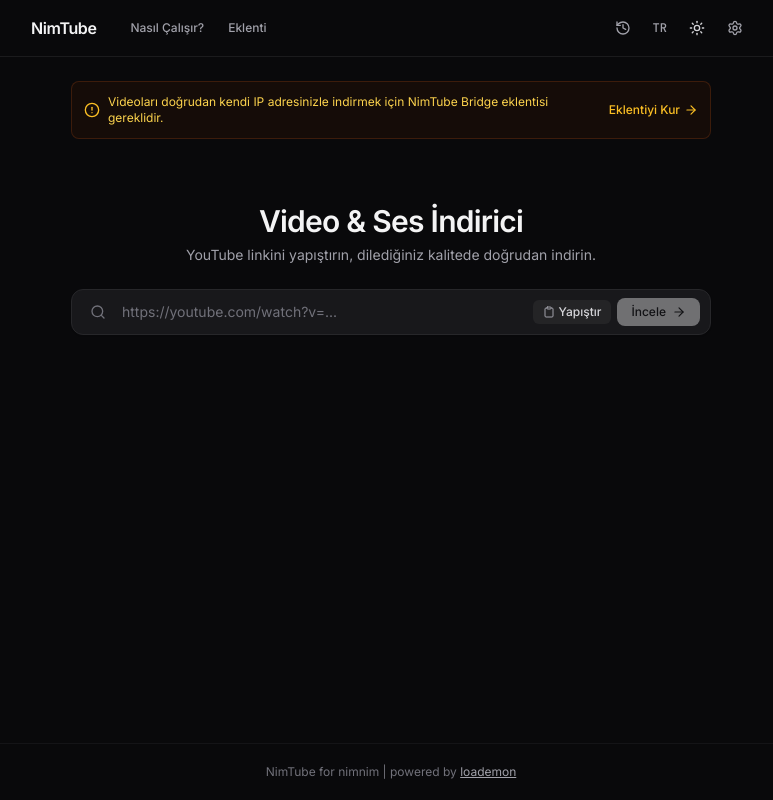
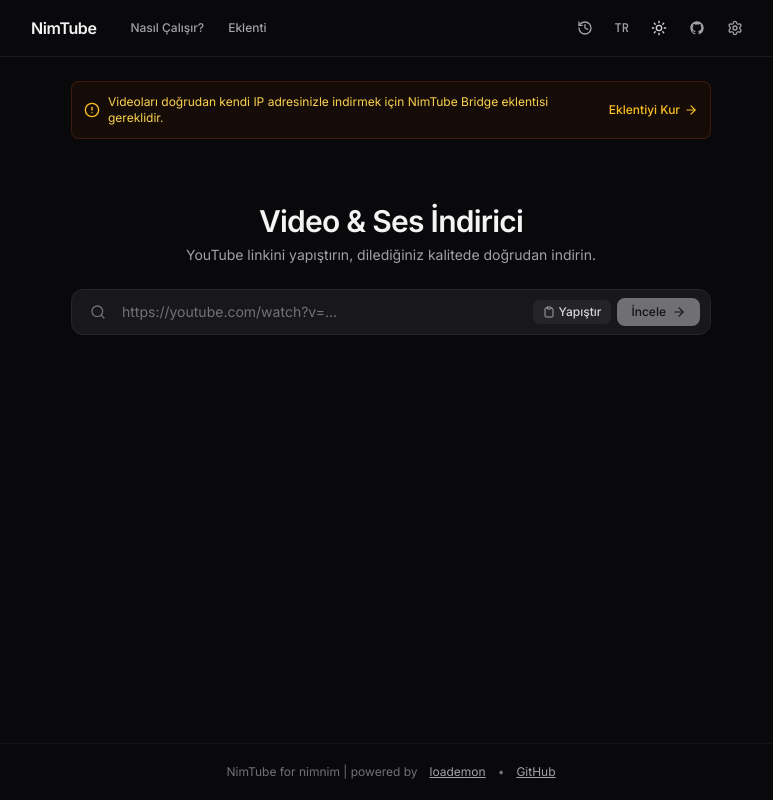
Before and after one commit to loademon/NimTube, a React (Vite) app: page / in a window 1280 px wide. Shown: the whole page, without its empty margins (249-1022 px from the left). Built offline with nearby package versions, Linux system fonts and the light colour scheme.

Commit message:
feat: add GitHub link to header and footer, fix light mode styling across all components

```diff
--- a/index.html
+++ b/index.html
@@ -10,7 +10,7 @@
     <link rel="preconnect" href="https://fonts.gstatic.com" crossorigin>
     <link href="https://fonts.googleapis.com/css2?family=Inter:wght@300;400;500;600;700;800&family=JetBrains+Mono:wght@400;500;600&display=swap" rel="stylesheet">
   </head>
-  <body class="bg-[#0a0a0f] text-slate-100 min-h-screen font-sans antialiased selection:bg-brand-500 selection:text-white">
+  <body class="min-h-screen font-sans antialiased selection:bg-brand-500 selection:text-white">
     <div id="root"></div>
     <script type="module" src="/src/main.tsx"></script>
   </body>
--- a/src/App.tsx
+++ b/src/App.tsx
@@ -333,7 +333,7 @@
       />
 
       {/* Footer */}
-      <footer className="w-full py-5 text-center text-xs text-zinc-500 font-normal border-t border-zinc-800/40 light:border-zinc-200">
+      <footer className="w-full py-5 text-center text-xs text-zinc-500 font-normal border-t border-zinc-800/40 light:border-zinc-200 flex items-center justify-center gap-3">
         <span>NimTube for nimnim | powered by </span>
         <a
           href="https://who.loademon.com.tr/"
@@ -343,6 +343,15 @@
         >
           loademon
         </a>
+        <span>•</span>
+        <a
+          href="https://github.com/loademon/NimTube"
+          target="_blank"
+          rel="noreferrer"
+          className="text-zinc-400 light:text-zinc-600 hover:text-zinc-200 light:hover:text-zinc-900 underline transition-colors"
+        >
+          GitHub
+        </a>
       </footer>
     </div>
   );
--- a/src/components/Header.tsx
+++ b/src/components/Header.tsx
@@ -102,6 +102,19 @@
             )}
           </button>
 
+          {/* GitHub Repository */}
+          <a
+            href="https://github.com/loademon/NimTube"
+            target="_blank"
+            rel="noopener noreferrer"
+            className="p-2 rounded-md text-zinc-400 hover:text-zinc-100 light:hover:text-zinc-900 hover:bg-zinc-800/50 light:hover:bg-zinc-100 transition-colors"
+            title="GitHub Repository"
+          >
+            <svg className="w-4 h-4" viewBox="0 0 24 24" fill="currentColor">
+              <path fillRule="evenodd" clipRule="evenodd" d="M12 2C6.477 2 2 6.484 2 12.017c0 4.425 2.865 8.18 6.839 9.504.5.092.682-.217.682-.483 0-.237-.008-.868-.013-1.703-2.782.605-3.369-1.343-3.369-1.343-.454-1.158-1.11-1.466-1.11-1.466-.908-.62.069-.608.069-.608 1.003.07 1.53 1.032 1.53 1.032.892 1.53 2.341 1.088 2.91.832.092-.647.35-1.088.636-1.338-2.22-.253-4.555-1.113-4.555-4.951 0-1.093.39-1.988 1.029-2.688-.103-.253-.446-1.272.098-2.65 0 0 .84-.27 2.75 1.026A9.564 9.564 0 0112 6.844c.85.004 1.705.115 2.504.337 1.909-1.296 2.747-1.027 2.747-1.027.546 1.379.202 2.398.1 2.651.64.7 1.028 1.595 1.028 2.688 0 3.848-2.339 4.695-4.566 4.943.359.309.678.92.678 1.855 0 1.338-.012 2.419-.012 2.747 0 .268.18.58.688.482A10.019 10.019 0 0022 12.017C22 6.484 17.522 2 12 2z" />
+            </svg>
+          </a>
+
           {/* Settings */}
           <button
             onClick={onOpenSettings}
--- a/src/index.css
+++ b/src/index.css
@@ -3,12 +3,14 @@
 @tailwind utilities;
 
 @layer base {
-  :root {
+  :root,
+  .dark {
     --bg-main: #09090b;
     --bg-card: #121215;
     --border-subtle: #27272a;
     --text-primary: #f4f4f5;
     --text-secondary: #a1a1aa;
+    color-scheme: dark;
   }
 
   .light {
@@ -17,6 +19,7 @@
     --border-subtle: #e4e4e7;
     --text-primary: #09090b;
     --text-secondary: #71717a;
+    color-scheme: light;
   }
 
   body {
--- a/tailwind.config.js
+++ b/tailwind.config.js
@@ -44,5 +44,9 @@
       }
     },
   },
-  plugins: [],
+  plugins: [
+    function ({ addVariant }) {
+      addVariant('light', '&.light, .light &');
+    },
+  ],
 }
```
